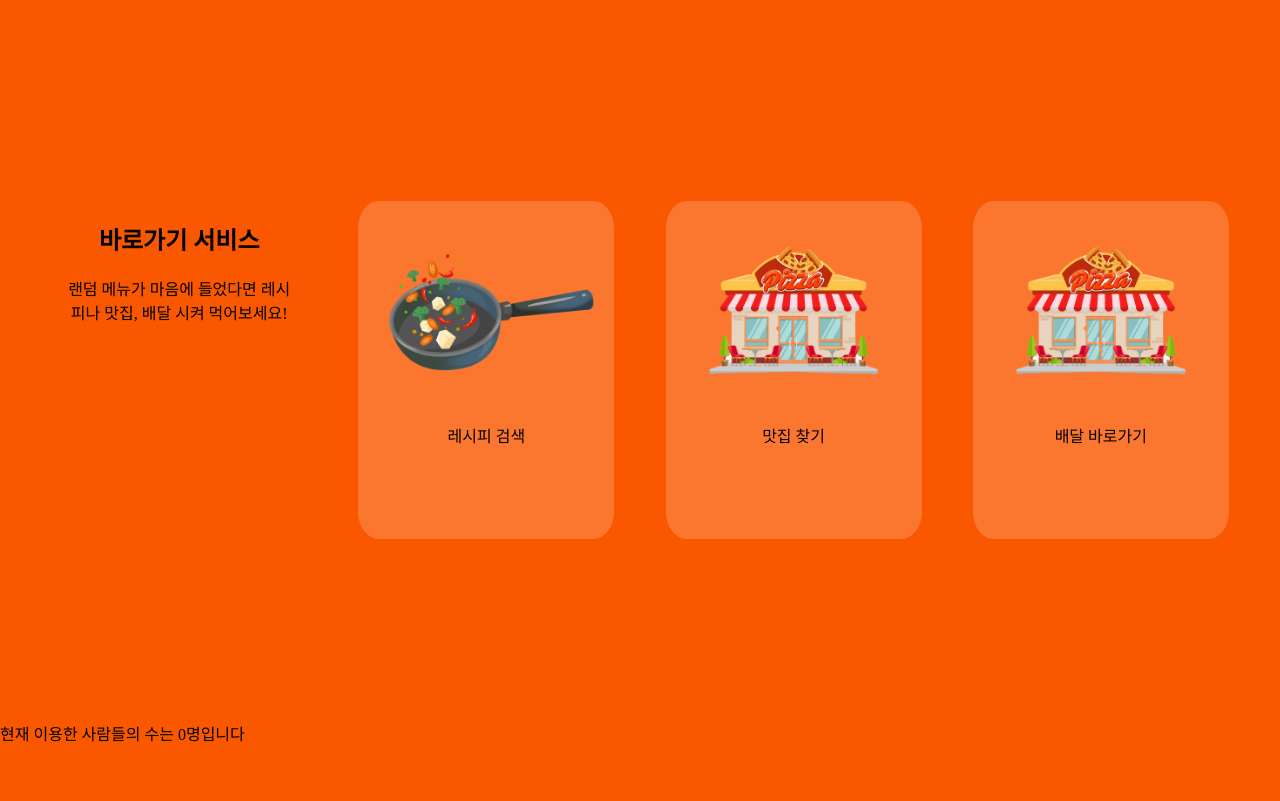
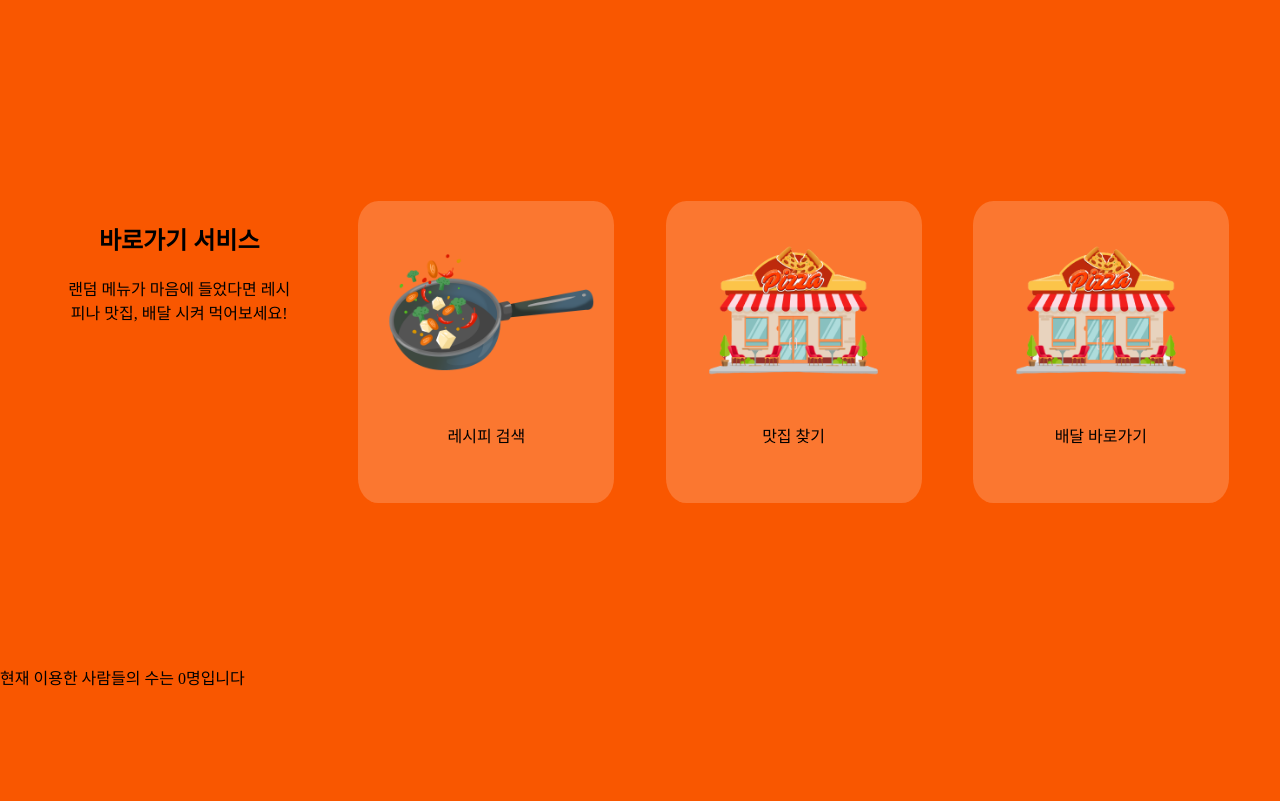
Before and after one commit to eunag63/Pick-the-food, a Django app: page /click/ in a window 1280 px wide. Shown: the part 799-1600 px from the top of the page. Run offline with Django 3.2, Linux system fonts and the light colour scheme; data comes from the database, SQL or seed files in the repository; some web fonts are replaced.

Commit message:
(css) .div5 세로 수정

```diff
--- a/mysite/pickFood/static/css/main.css
+++ b/mysite/pickFood/static/css/main.css
@@ -35,7 +35,7 @@ body{
 }
 .div5{
   width: 100%;
-  height: 65%;
+  height: 58%;
   text-align: center;
 }
 .expln{
```
